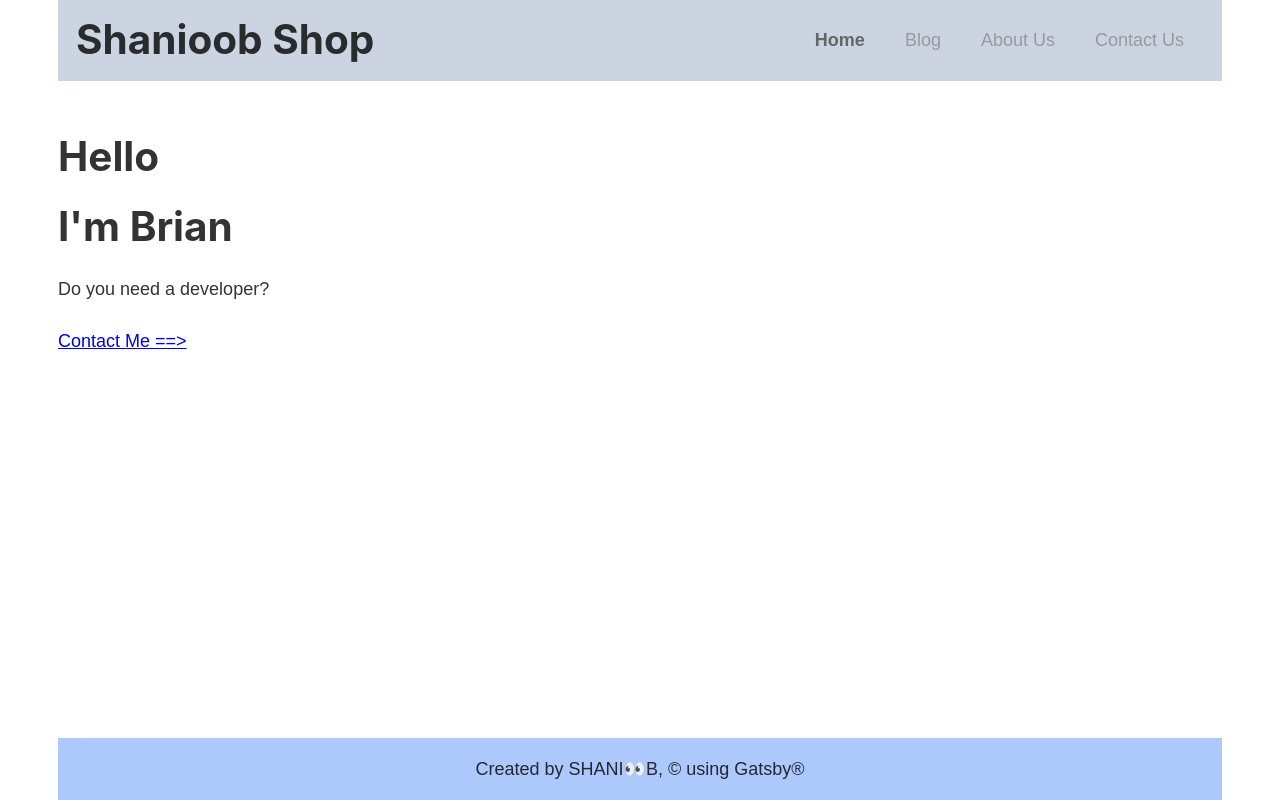
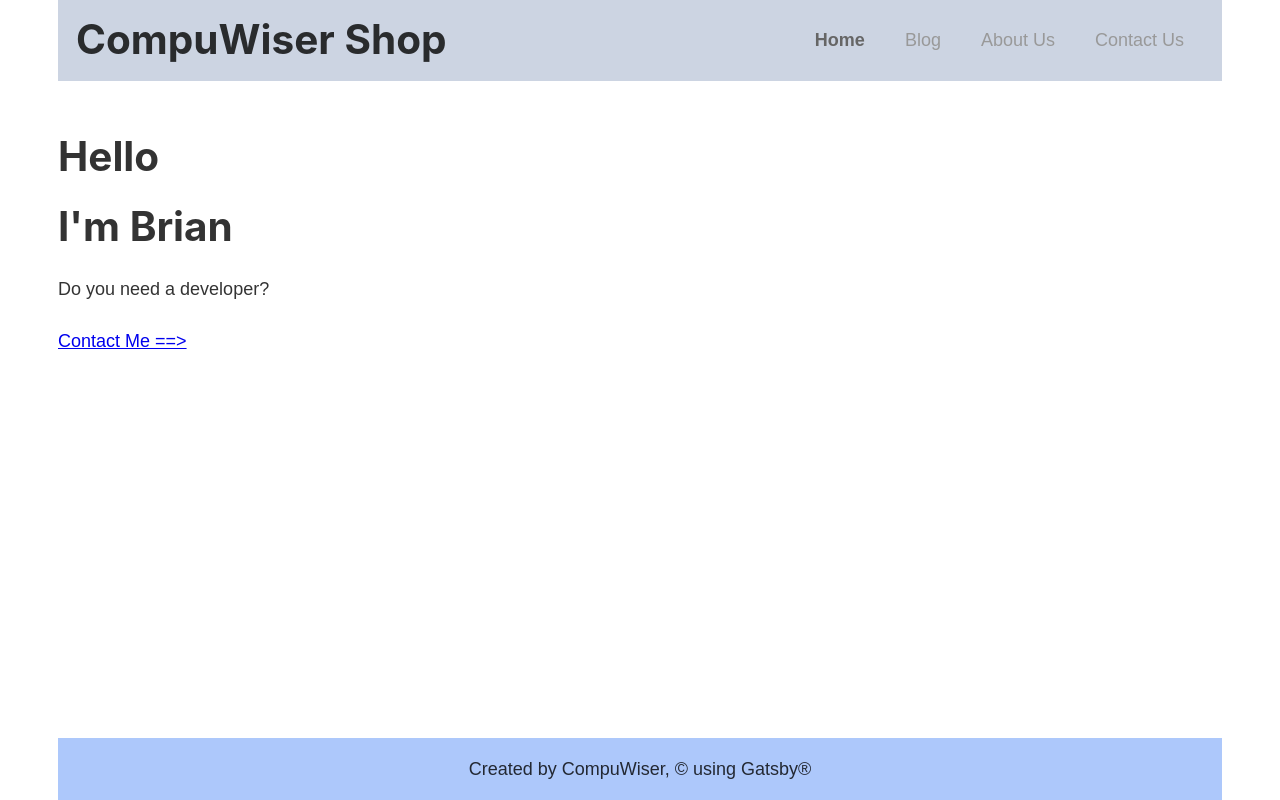
Before and after one commit to CompuWiser/Gatsby-Bootcamp-by-Andrew_Mead, a Gatsby site: page / in a window 1280 px wide. Built offline with nearby package versions, Linux system fonts and the light colour scheme; Gatsby itself is replaced by a stand-in of ours.

Commit message:
finished part 8: Gatsby Data with GraphQL

```diff
--- a/gatsby-config.js
+++ b/gatsby-config.js
@@ -6,5 +6,9 @@
 
 module.exports = {
   /* Your site config here */
+  siteMetadata: {
+    title: 'Gatsby Bootcamp',
+    author: 'CompuWiser'
+  },
   plugins: [`gatsby-plugin-sass`]
 }
--- a/src/components/footer.js
+++ b/src/components/footer.js
@@ -1,8 +1,8 @@
 import React from "react";
-import styles from './footer.module.scss';
+import styles from "./footer.module.scss";
 
-export default () => (
+export default ({ author }) => (
   <footer className={styles.footer}>
-    <p>Created by SHANI👀B, © using Gatsby®</p>
+    <p>Created by {author}, © using Gatsby®</p>
   </footer>
 );
--- a/src/components/header.js
+++ b/src/components/header.js
@@ -2,9 +2,10 @@ import React from "react";
 import { Link } from "gatsby";
 import styles from "./header.module.scss";
 
-export default () => (
+export default ({ author, title }) => {
+  return (
     <header className={styles.header}>
-    <h1 className={styles.title}>Shanioob Shop</h1>
+      <h1 className={styles.title}>{author} Shop</h1>
       <nav>
         <ul className={styles.navList}>
           <li>
@@ -47,3 +48,4 @@ export default () => (
       </nav>
     </header>
   );
+};
--- a/src/components/layout.js
+++ b/src/components/layout.js
@@ -1,16 +1,32 @@
 import React from "react";
-import Header from './header';
-import Footer from './footer';
+import { graphql, useStaticQuery } from "gatsby";
+import Header from "./header";
+import Footer from "./footer";
 
-import '../styles/index.scss';
-import styles from './layout.module.scss'
+import "../styles/index.scss";
+import styles from "./layout.module.scss";
 
-export default ({children}) => (
-  <div className={styles.container}>
+export default ({ children }) => {
+  const data = useStaticQuery(graphql`
+    query {
+      site {
+        siteMetadata {
+          title
+          author
+        }
+      }
+    }
+  `);
+
+  const { title, author } = data.site.siteMetadata;
+
+  return (
+    <div className={styles.container}>
       <div className={styles.content}>
-        <Header />
+        <Header author={author} title={title} />
         {children}
       </div>
-      <Footer />
+      <Footer author={author} />
     </div>
-);
+  );
+};
```
Lines whose indentation alone changed are shown as unchanged.
